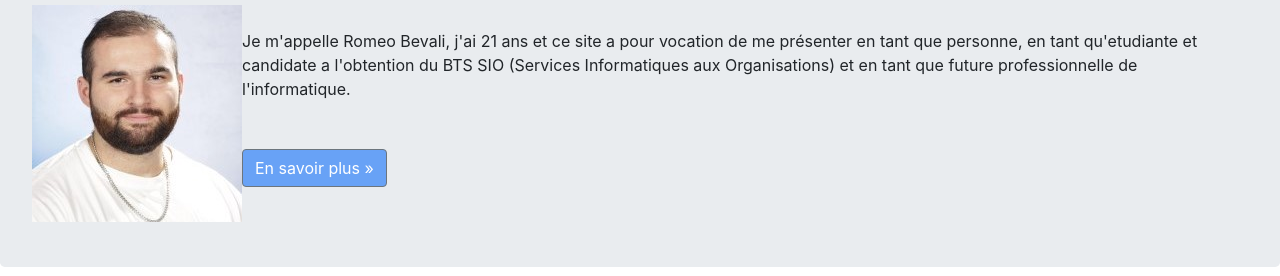
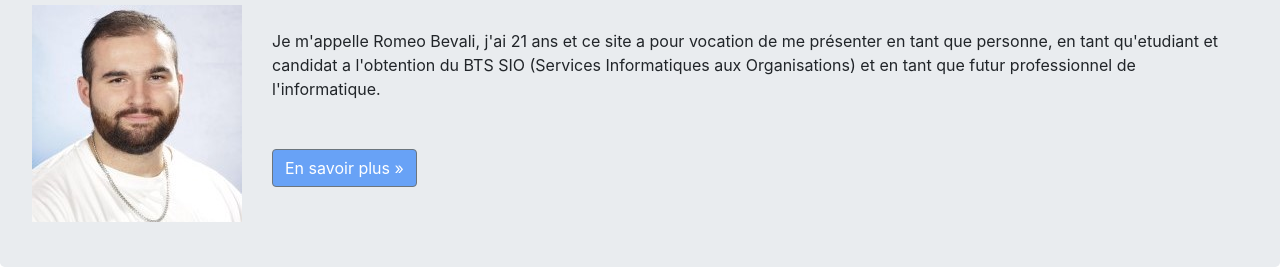
Before and after one commit to Romeobvl/romeobvl.github.io, a plain HTML site: page index.html in a window 1280 px wide. Shown: the part 171-447 px from the top of the page. Drawn offline with nearby package versions, Linux system fonts and the light colour scheme.

Commit message:
marge texte

```diff
--- a/css/test.css
+++ b/css/test.css
@@ -1,7 +1,7 @@
 #photo{
 
     float: left;
-
+    margin-right: 30px;
 }
 
 #colorblue{
--- a/index.html
+++ b/index.html
@@ -131,7 +131,7 @@
         <div class="jumbotron">
             <h1><a id="colorred">Portfolio</a> d'un Étudiant BTS SIO à Toulon</h1>
 
-        <p><img id="photo" src="images/RomeoBevali.jpg" alt="" /><br/>Je m'appelle Romeo Bevali, j'ai 21 ans et ce site a pour vocation de me présenter en tant que personne, en tant qu'etudiante et candidate a l'obtention du BTS SIO (Services Informatiques aux Organisations) et en tant que future professionnelle de l'informatique.
+        <p><img id="photo" src="images/RomeoBevali.jpg" alt="" /><br/>Je m'appelle Romeo Bevali, j'ai 21 ans et ce site a pour vocation de me présenter en tant que personne, en tant qu'etudiant et candidat a l'obtention du BTS SIO (Services Informatiques aux Organisations) et en tant que futur professionnel de l'informatique.
             <br/>
             <br/>
             <br/>
```
